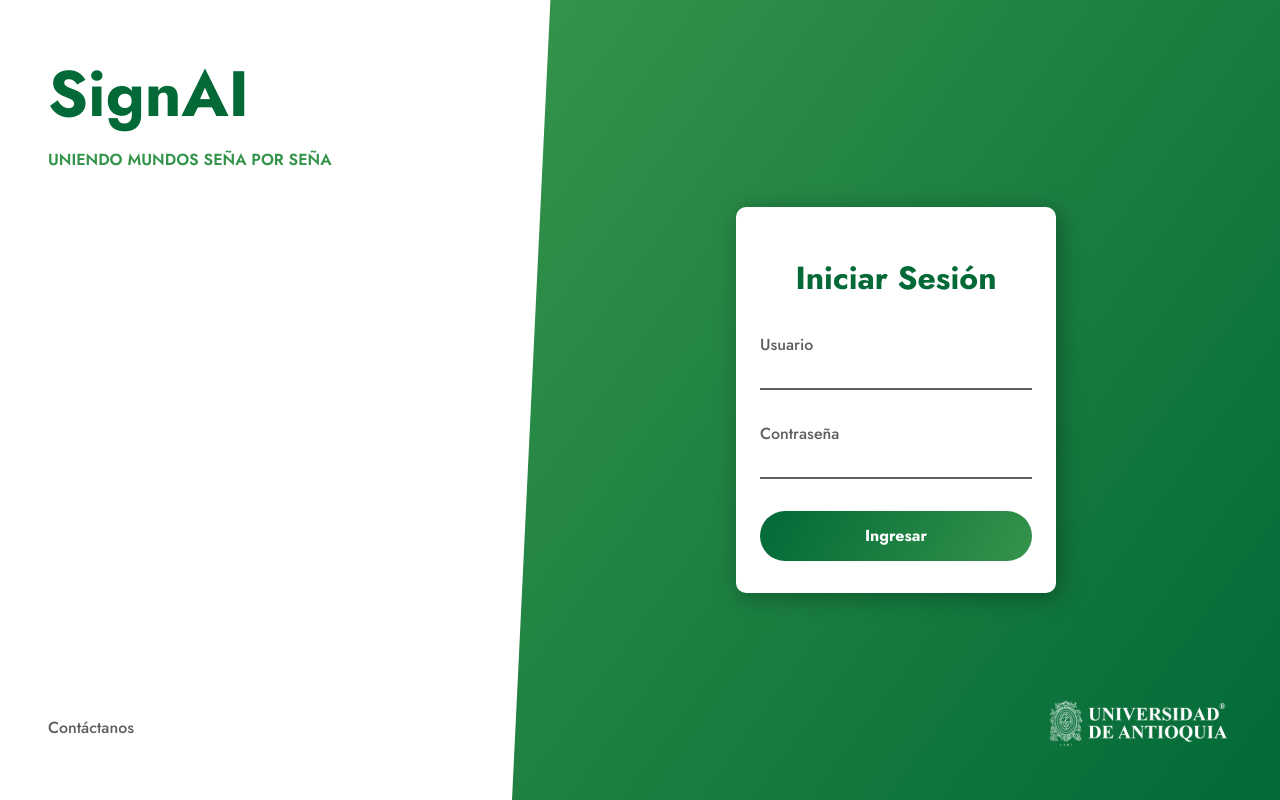
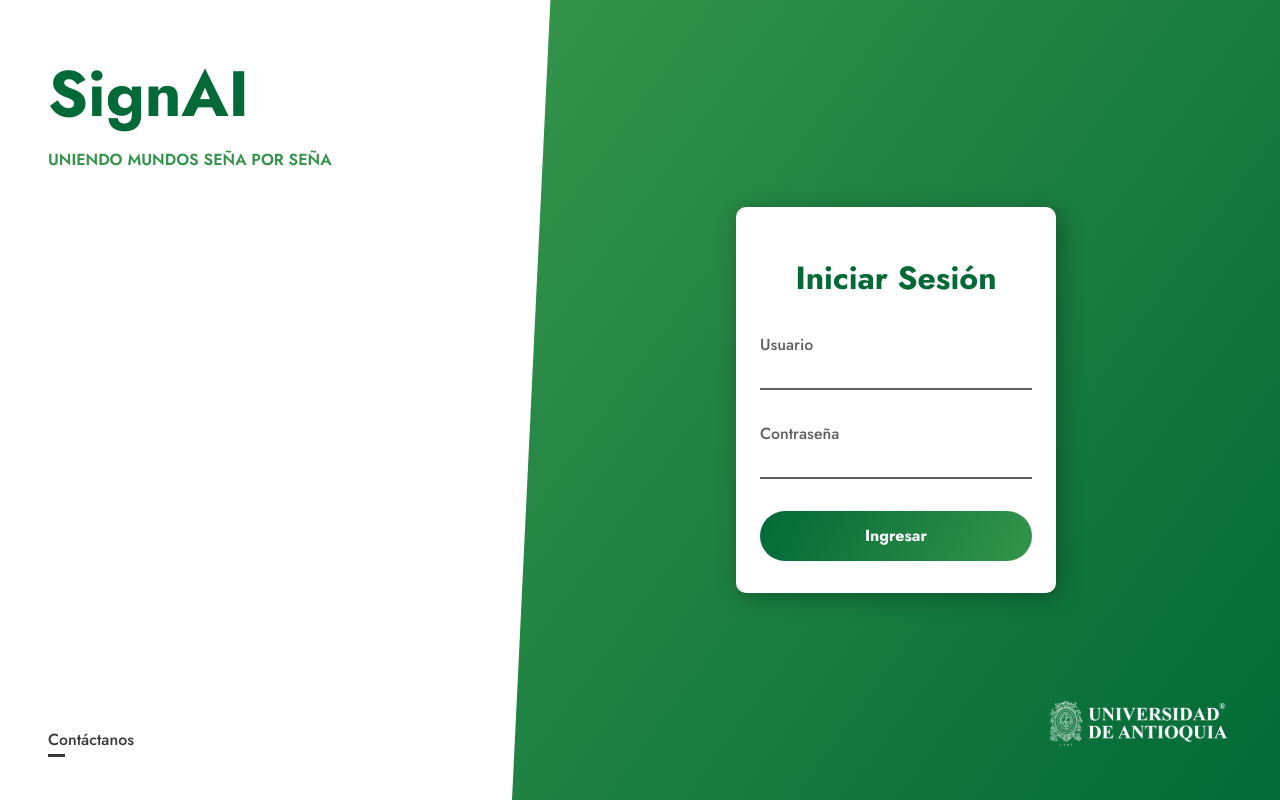
Before and after one commit to SignAIUdeA/SignAI, a Next.js app in the folder frontend/: page /newlogin in a window 1280 px wide. Built offline with nearby package versions, Linux system fonts and the light colour scheme.

Commit message:
Style: cambie el link por el componente contacto

```diff
--- a/frontend/pages/newlogin.tsx
+++ b/frontend/pages/newlogin.tsx
@@ -5,6 +5,7 @@
 import { handleLogin } from "@/functions/login";
 import { AuthResponse } from "@/types/types";
 import { useRouter } from "next/router";
+import Contact from "@/components/contact/Contact";
 
 const userData: FormObject = {
   user: "",
@@ -55,9 +56,7 @@
             UNIENDO MUNDOS SEÑA POR SEÑA
           </span>
         </div>
-        <div className={styles.ContactSection}>
-          <span>Contáctanos</span>
-        </div>
+        <Contact className="text-[#393636] after:bg-[#393636]" />
       </section>
       <section className={styles.RightPanel}>
         <form
```
